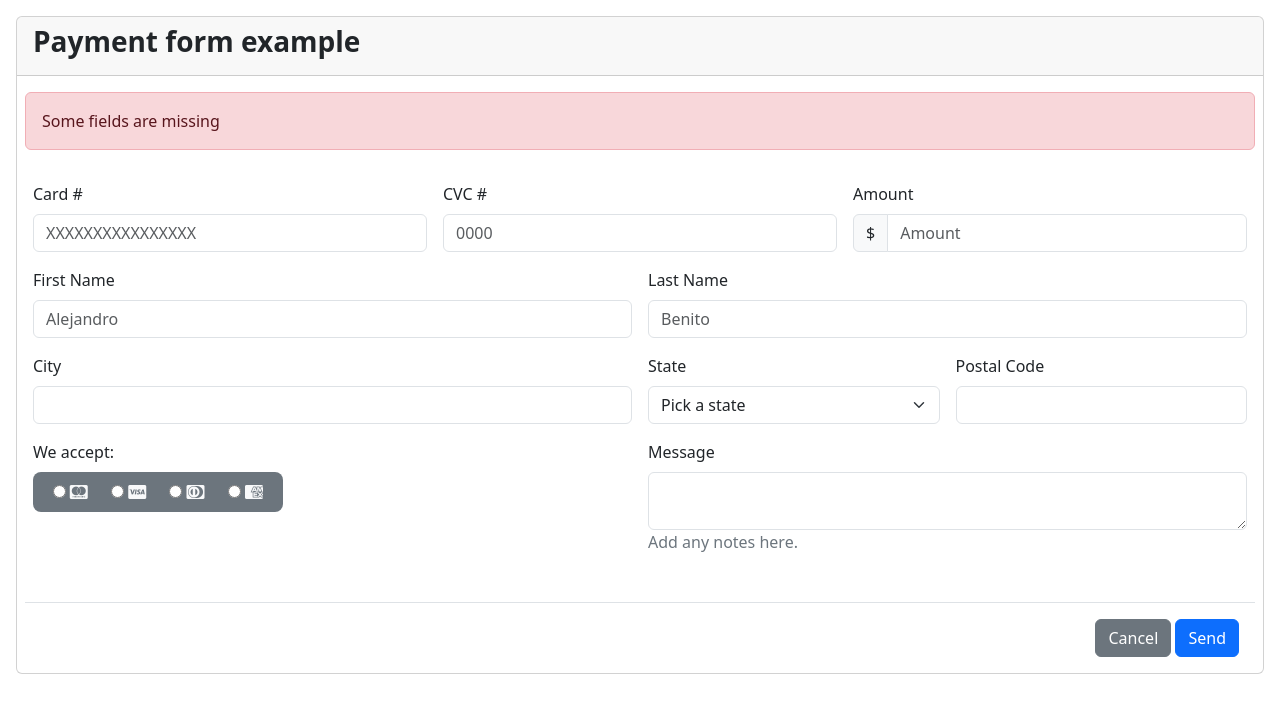
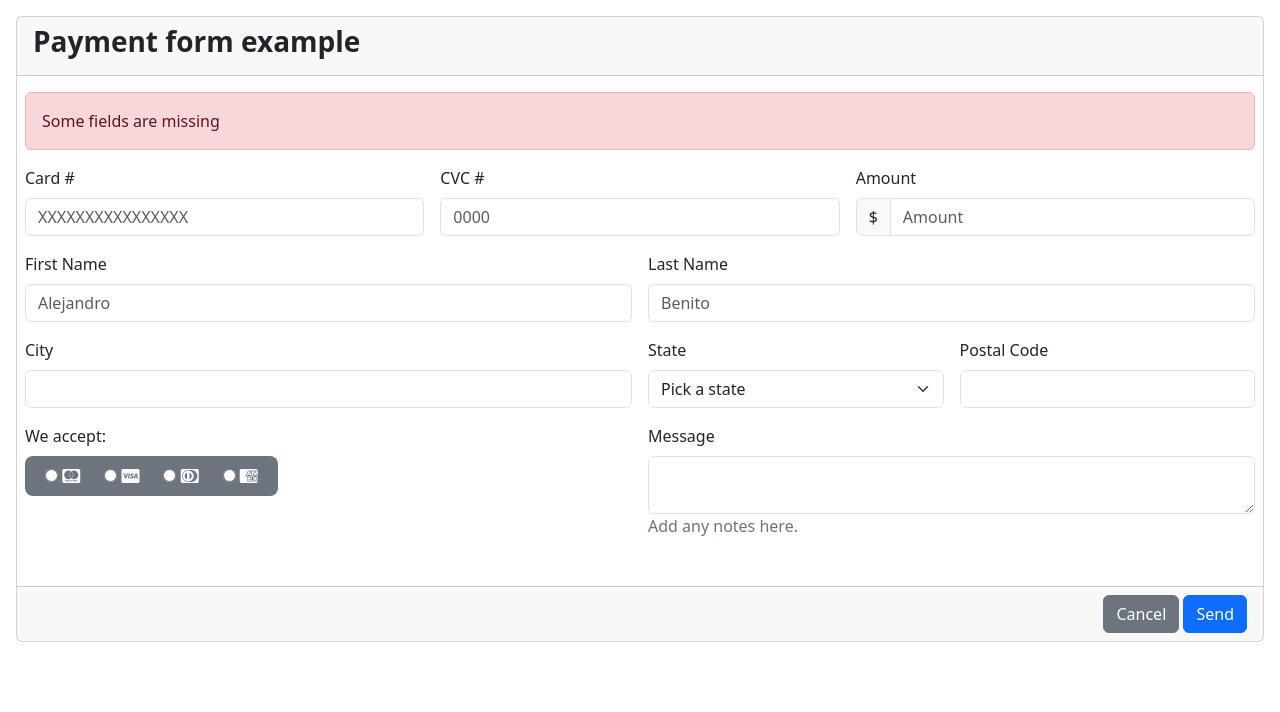
Before and after one commit to 4GeeksAcademy/spain-fs-pt-85-SM-Create-a-HTML5-form, a plain HTML site: page index.html in a window 1280 px wide. Drawn offline with nearby package versions, Linux system fonts and the light colour scheme.

Commit message:
modificada estructura de form para mantener aspecto visual incluyendo el botón de submit dentro del form

```diff
--- a/index.html
+++ b/index.html
@@ -16,11 +16,13 @@
     <div class="card-header">
       <h3><strong>Payment form example</strong></h3>
     </div>
-    <div class="card-body pb-0 m-0">
     <!-- start of the formulary -->
-      <form class="row g-3" method="get" id="payment-form">
-        <div class="alert alert-danger" role="alert">
+    <form method="get" id="payment-form">
+      <div class="card-body p-0 m-0 row g-3">
+        <div class="col-12">
+          <div class="alert alert-danger mb-0" role="alert">
             Some fields are missing
+          </div>
         </div>
 
         <div class="col-lg-4 col-md-6 col-sm-11">
@@ -59,7 +61,7 @@
           <label for="input-state" class="form-label">State</label>
           <select id="input-state" class="form-select">
             <option class="text-secondary" hidden selected disabled>Pick a state</option>
-            <option value="Alabama">Massachusetts</option>
+            <option value="Massachusetts">Massachusetts</option>
             <option value="Alabama">Alabama</option>
             <option value="Arizona">Arizona</option>
           </select>
@@ -69,10 +71,6 @@
           <input type="text" onkeypress="return /[0-9]/i.test(event.key)" maxlength="10" class="form-control"
             id="input-pc">
         </div>
-
-
-
-
 
 
         <div class="col-lg-6 col-sm-12">
@@ -113,19 +111,15 @@
           <div class="text-secondary fs-6">Add any notes here.</div>
         </div>
 
-        <div class="border-top text-body-secondary text-end mt-5 p-3">
+        <div class="card-footer text-body-secondary text-end mt-5">
           <button class="btn btn-secondary">Cancel</button>
           <input type="submit" class="btn btn-primary" value="Send" form="payment-form">
         </div>
+
+      </div>
+      <!-- end of card body -->
     </form>
     <!-- end of formulary -->
-    </div>
-
-    <!-- end of card body -->
-    <!-- <div class="card-footer text-body-secondary text-end mt-5">
-      <button class="btn btn-secondary">Cancel</button>
-      <input type="submit" class="btn btn-primary" value="Send" form="payment-form">
-    </div> -->
   </div>
   <!-- end of card -->
   <script src="https://cdn.jsdelivr.net/npm/@popperjs/core@2.11.8/dist/umd/popper.min.js"
```
Lines whose indentation alone changed are shown as unchanged.
